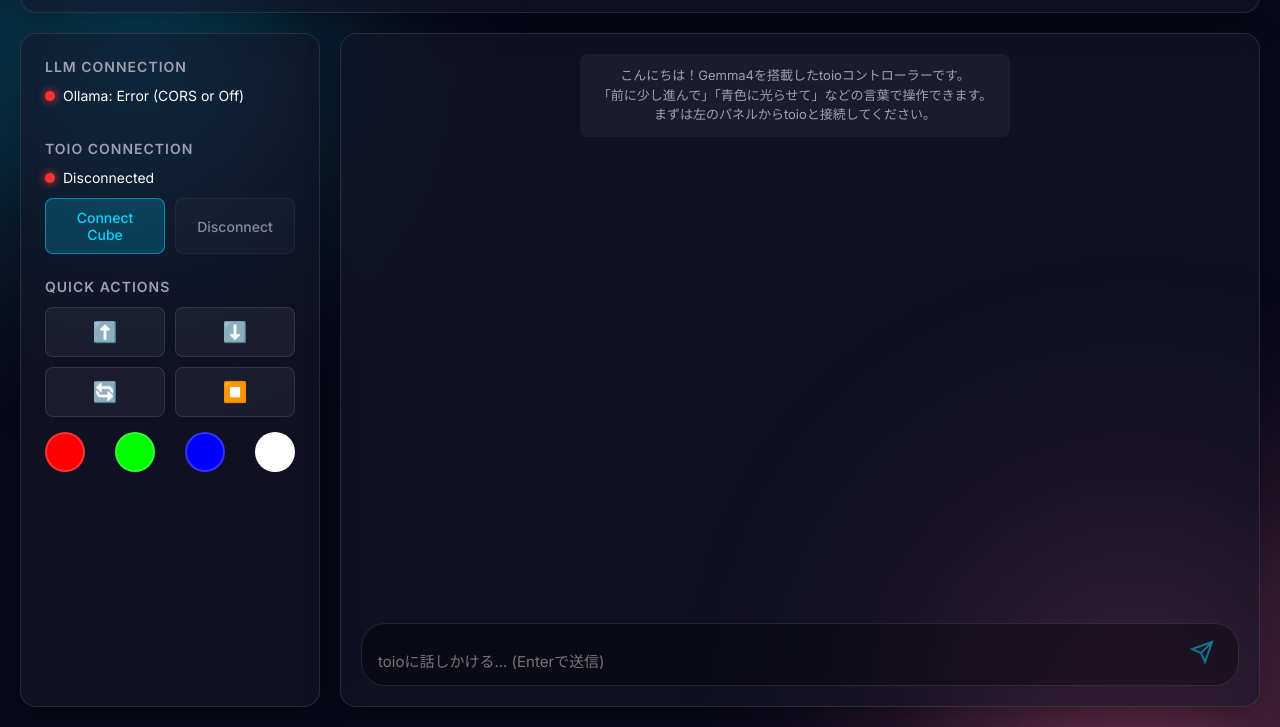
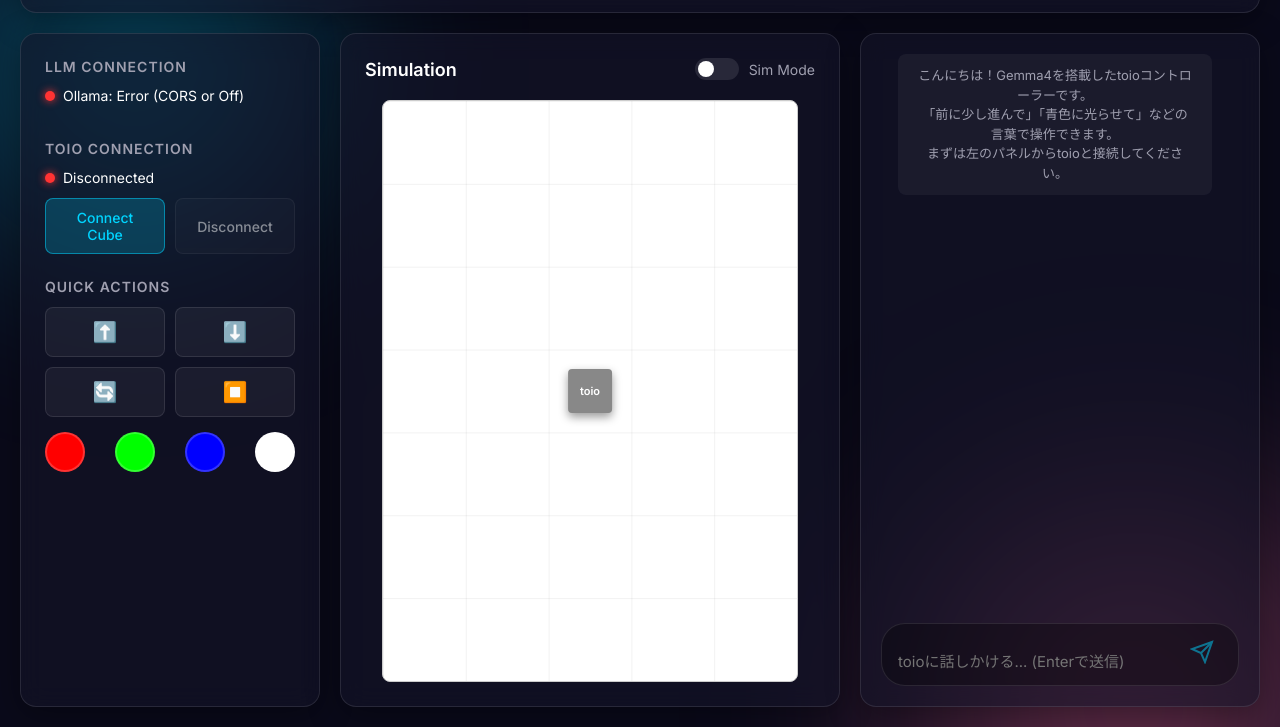
Before and after one commit to Roiril/toio-lab-web, a plain HTML site: page index.html in a window 1280 px wide. Shown: the part 73-800 px from the top of the page. Drawn offline with Linux system fonts and the light colour scheme; no server answers.

Commit message:
シミュレーターUIの追加、レイアウト変更、およびエージェントルールの自己改善

```diff
--- a/css/style.css
+++ b/css/style.css
@@ -119,6 +119,7 @@ h1 {
     flex: 1;
     gap: 20px;
     min-height: 0;
+    justify-content: center;
 }
 
 /* Sidebar */
@@ -275,13 +276,15 @@ button:disabled {
     box-shadow: 0 0 10px currentColor;
 }
 
-/* Chat Area */
+/* Chat Area - Smartphone Style */
 .chat-area {
-    flex: 1;
+    width: 400px;
     display: flex;
     flex-direction: column;
     padding: 20px;
     position: relative;
+    height: 100%;
+    margin-left: auto; /* Push to right */
 }
 
 .chat-history {
@@ -467,3 +470,145 @@ button:disabled {
     justify-content: flex-end;
     gap: 10px;
 }
+/* Simulation Area */
+.simulation-area {
+    flex: 1;
+    display: flex;
+    flex-direction: column;
+    padding: 24px;
+    min-width: 400px;
+}
+
+.simulation-header {
+    display: flex;
+    justify-content: space-between;
+    align-items: center;
+    margin-bottom: 20px;
+}
+
+.simulation-header h2 {
+    font-size: 18px;
+    color: var(--text-primary);
+}
+
+.sim-controls {
+    display: flex;
+    align-items: center;
+    gap: 10px;
+    font-size: 14px;
+    color: var(--text-secondary);
+}
+
+.simulation-mat {
+    flex: 1;
+    background-color: #ffffff;
+    /* Thin square grid */
+    background-image:
+        linear-gradient(to right, rgba(0,0,0,0.05) 1px, transparent 1px),
+        linear-gradient(to bottom, rgba(0,0,0,0.05) 1px, transparent 1px);
+    background-size: 20% 14.2857%;
+    border: 1px solid #ccc;
+    border-radius: 8px;
+    position: relative;
+    overflow: hidden;
+    /* Ratio 5:7 */
+    aspect-ratio: 5 / 7;
+    max-height: 100%;
+    margin: 0 auto;
+}
+
+.sim-cube {
+    position: absolute;
+    /* Actual relative size: 32mm cube on roughly 300mm short-side mat -> ~10.6% */
+    width: 10.6%;
+    aspect-ratio: 1 / 1;
+    background: #888888;
+    border-radius: 4px;
+    box-shadow: 0 4px 10px rgba(0,0,0,0.4);
+    top: 50%;
+    left: 50%;
+    transform: translate(-50%, -50%);
+    transition: transform 0.1s linear;
+    display: flex;
+    align-items: center;
+    justify-content: center;
+    color: #ffffff;
+    font-size: 11px;
+    font-weight: bold;
+    user-select: none;
+}
+
+
+.cube-top {
+    position: absolute;
+    top: 2px;
+    left: 2px;
+    right: 2px;
+    bottom: 20px;
+    background: #f0f0f0;
+    border-radius: 4px;
+}
+
+.cube-led {
+    position: absolute;
+    bottom: 6px;
+    left: 50%;
+    transform: translateX(-50%);
+    width: 12px;
+    height: 6px;
+    background: #ccc;
+    border-radius: 3px;
+    box-shadow: 0 0 10px transparent;
+}
+
+/* Switch Toggle */
+.switch {
+    position: relative;
+    display: inline-block;
+    width: 44px;
+    height: 22px;
+}
+
+.switch input {
+    opacity: 0;
+    width: 0;
+    height: 0;
+}
+
+.slider {
+    position: absolute;
+    cursor: pointer;
+    top: 0;
+    left: 0;
+    right: 0;
+    bottom: 0;
+    background-color: rgba(255,255,255,0.1);
+    transition: .4s;
+}
+
+.slider:before {
+    position: absolute;
+    content: "";
+    height: 16px;
+    width: 16px;
+    left: 3px;
+    bottom: 3px;
+    background-color: white;
+    transition: .4s;
+}
+
+input:checked + .slider {
+    background-color: var(--accent-green);
+}
+
+input:checked + .slider:before {
+    transform: translateX(22px);
+}
+
+.slider.round {
+    border-radius: 22px;
+}
+
+.slider.round:before {
+    border-radius: 50%;
+}
--- a/index.html
+++ b/index.html
@@ -72,6 +72,24 @@
                 </section>
             </aside>
 
+            <!-- Simulation Area -->
+            <section class="simulation-area glass-panel">
+                <div class="simulation-header">
+                    <h2>Simulation</h2>
+                    <div class="sim-controls">
+                        <label class="switch">
+                            <input type="checkbox" id="sim-mode-toggle">
+                            <span class="slider round"></span>
+                        </label>
+                        <span id="sim-mode-text">Sim Mode</span>
+                    </div>
+                </div>
+                <div id="simulation-mat" class="simulation-mat">
+                    <!-- toio cube will be rendered here -->
+                    <div id="sim-cube" class="sim-cube">toio</div>
+                </div>
+            </section>
+
             <!-- Chat Area -->
             <main class="chat-area glass-panel">
                 <div class="chat-history" id="chat-history">
```
Also changed, not shown: .agent/rules/rule.md, .agent/workflows/self-improve.md (added).
